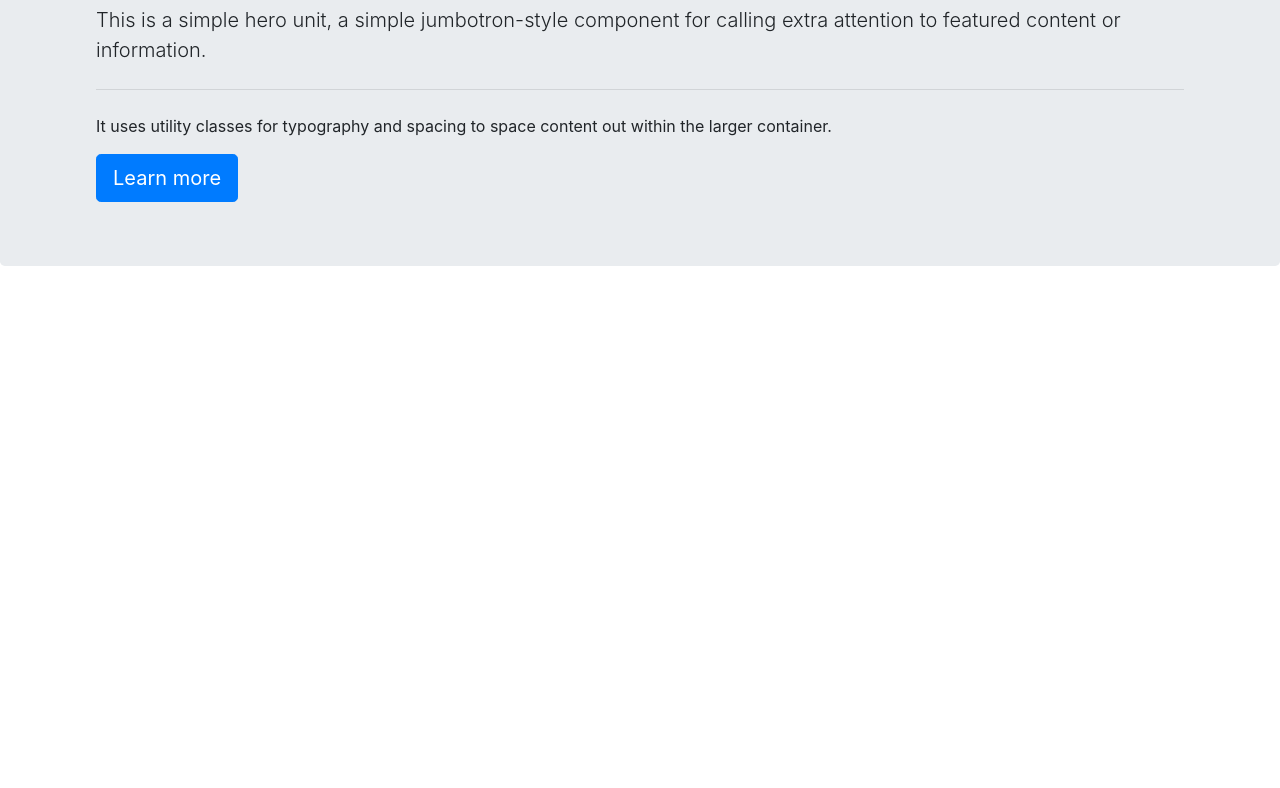
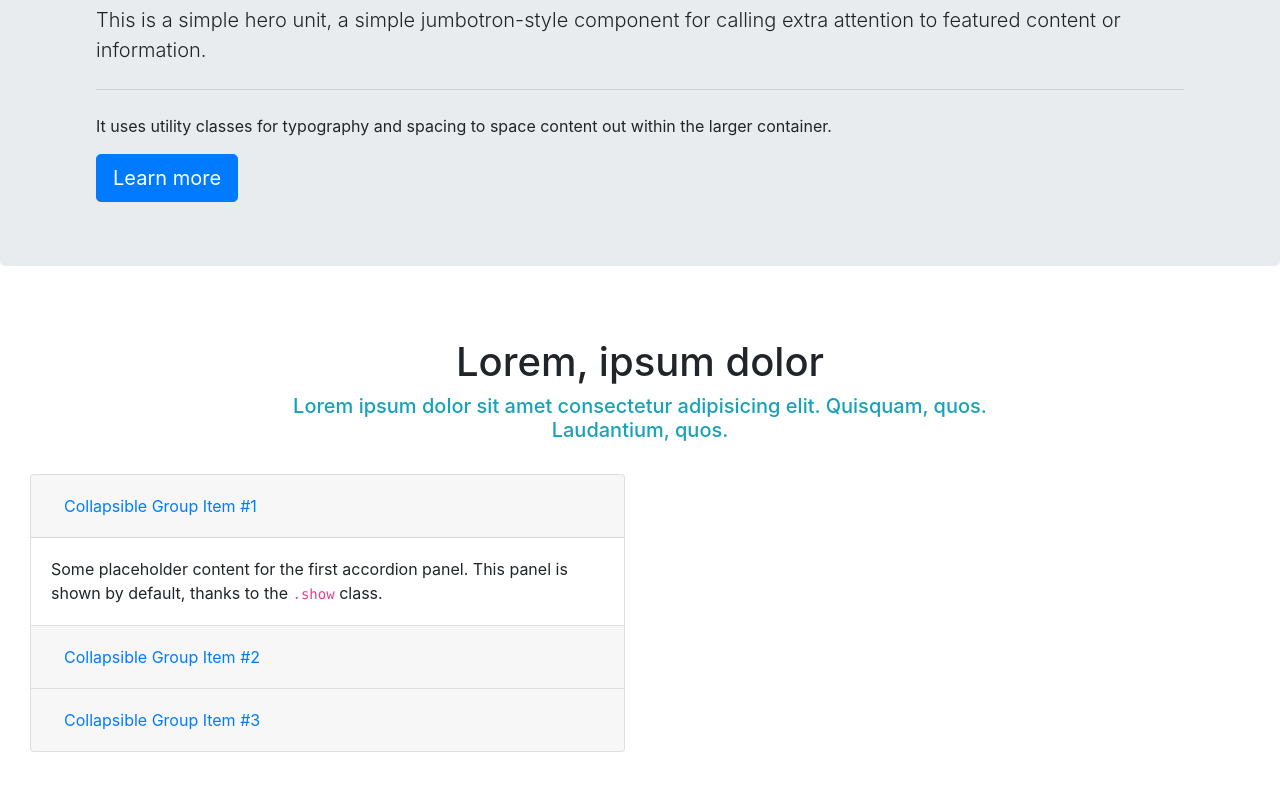
Before and after one commit to jd-becerra/programacionMoviles, a plain HTML site: page docs/prac2/index.html in a window 1280 px wide. Shown: the part 1346-2134 px from the top of the page. Before the commit the page ends 1644 px from the top, so only its background shows below. Drawn offline with nearby package versions, Linux system fonts and the light colour scheme.

Commit message:
adding docs

```diff
--- a/docs/prac2/index.html
+++ b/docs/prac2/index.html
@@ -129,6 +129,61 @@
       </div>
     </div>
 
+    <div id="collapseItems" class="row mx-auto my-5" style="width: 80rem;">
+      <div id="titleItem2" class="container my-4 col-12">
+        <h1 class="mx-auto text-center col-12" style="width: 50rem;">Lorem, ipsum dolor</h1>
+        <h5 class="mx-auto text-info text-center col-12" style="width: 50rem;">Lorem ipsum dolor sit amet consectetur adipisicing elit. Quisquam, quos. Laudantium, quos.</h5>
+      </div>
+    <div class="col-12">
+      <div class="accordion col-6" id="accordionExample">
+        <div class="card">
+          <div class="card-header" id="headingOne">
+            <h2 class="mb-0">
+              <button class="btn btn-link btn-block text-left" type="button" data-toggle="collapse" data-target="#collapseOne" aria-expanded="true" aria-controls="collapseOne">
+                Collapsible Group Item #1
+              </button>
+            </h2>
+          </div>
+
+          <div id="collapseOne" class="collapse show" aria-labelledby="headingOne" data-parent="#accordionExample">
+            <div class="card-body">
+              Some placeholder content for the first accordion panel. This panel is shown by default, thanks to the <code>.show</code> class.
+            </div>
+          </div>
+        </div>
+        <div class="card">
+          <div class="card-header" id="headingTwo">
+            <h2 class="mb-0">
+              <button class="btn btn-link btn-block text-left collapsed" type="button" data-toggle="collapse" data-target="#collapseTwo" aria-expanded="false" aria-controls="collapseTwo">
+                Collapsible Group Item #2
+              </button>
+            </h2>
+          </div>
+          <div id="collapseTwo" class="collapse" aria-labelledby="headingTwo" data-parent="#accordionExample">
+            <div class="card-body">
+              Some placeholder content for the second accordion panel. This panel is hidden by default.
+            </div>
+          </div>
+        </div>
+        <div class="card">
+          <div class="card-header" id="headingThree">
+            <h2 class="mb-0">
+              <button class="btn btn-link btn-block text-left collapsed" type="button" data-toggle="collapse" data-target="#collapseThree" aria-expanded="false" aria-controls="collapseThree">
+                Collapsible Group Item #3
+              </button>
+            </h2>
+          </div>
+          <div id="collapseThree" class="collapse" aria-labelledby="headingThree" data-parent="#accordionExample">
+            <div class="card-body">
+              And lastly, the placeholder content for the third and final accordion panel. This panel is hidden by default.
+            </div>
+          </div>
+        </div>
+      </div>
+    </div>
+
+    </div>
+
     <script src="https://cdn.jsdelivr.net/npm/jquery@3.5.1/dist/jquery.slim.min.js" integrity="sha384-DfXdz2htPH0lsSSs5nCTpuj/zy4C+OGpamoFVy38MVBnE+IbbVYUew+OrCXaRkfj" crossorigin="anonymous"></script>
     <script src="https://cdn.jsdelivr.net/npm/bootstrap@4.6.2/dist/js/bootstrap.bundle.min.js" integrity="sha384-Fy6S3B9q64WdZWQUiU+q4/2Lc9npb8tCaSX9FK7E8HnRr0Jz8D6OP9dO5Vg3Q9ct" crossorigin="anonymous"></script>
   </body>
```
Also changed, not shown: docs/index.html (+28 -3 lines).
